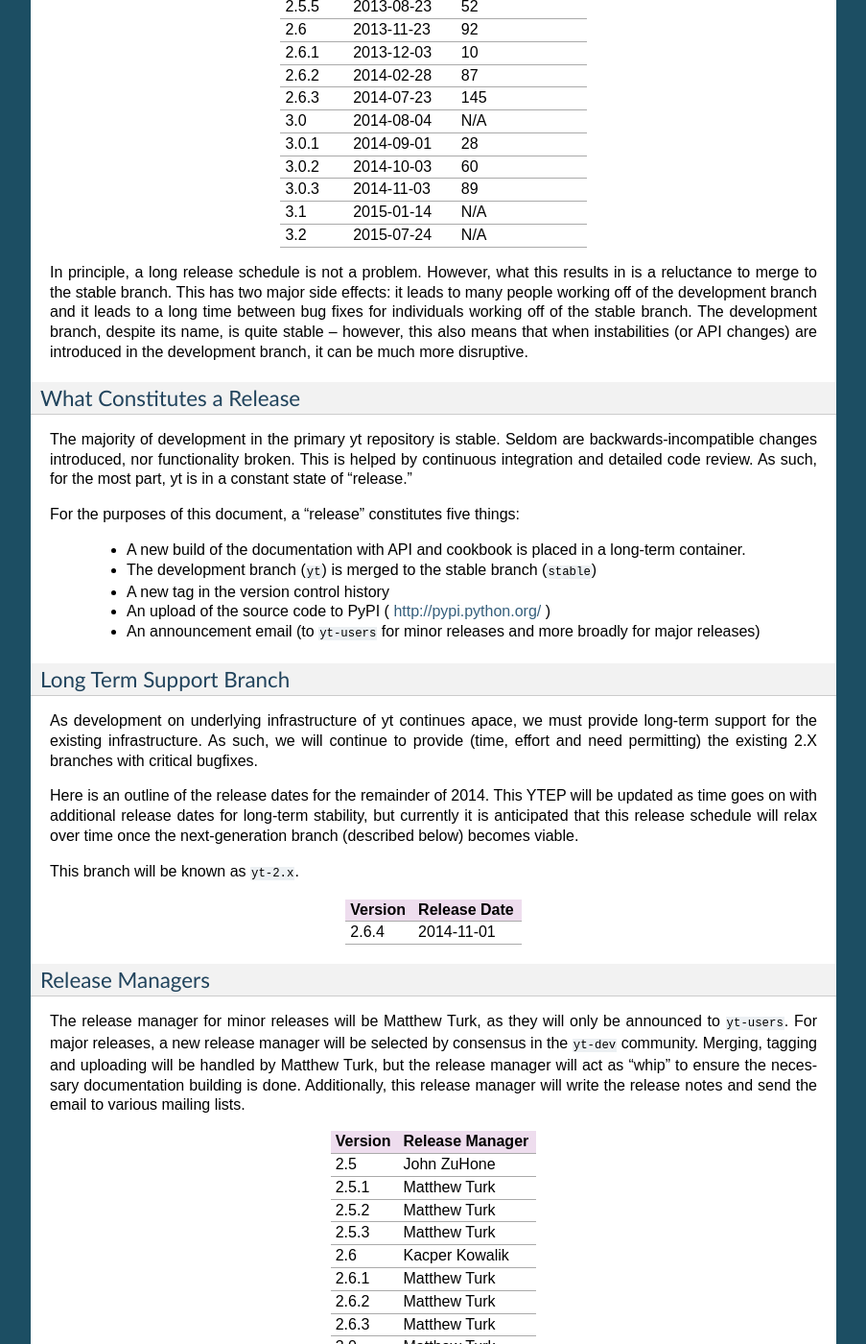
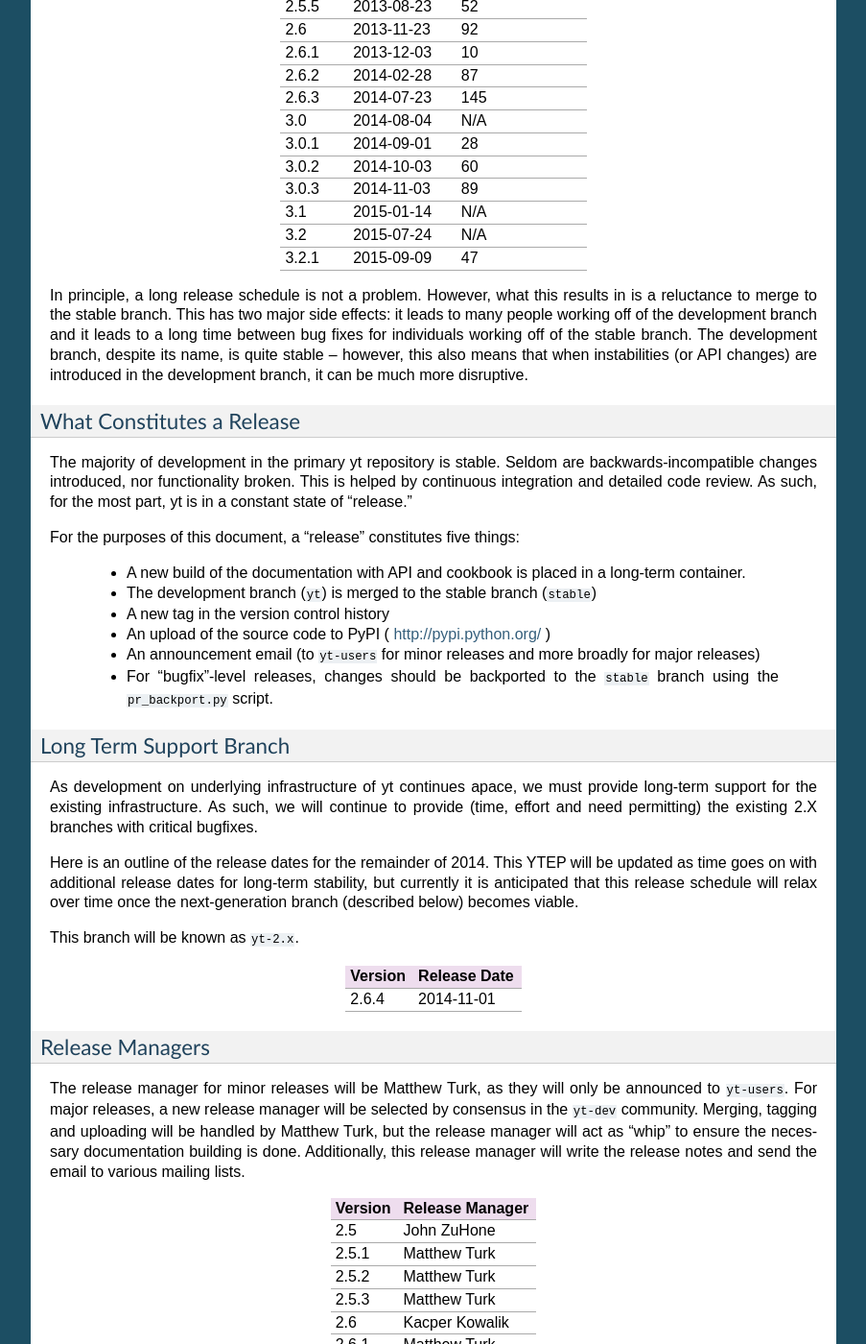
Before and after one commit to yt-project/ytep, a Sphinx documentation site: the page built from source/YTEPs/YTEP-0008.rst, in a window 1280 px wide and 1400 px high, scrolled down 1058 px. Shown: the whole window at 96% size, without its empty margins (198-1101 px from the left). Built offline with Sphinx 7.4.7, drawn with Linux system fonts in a browser that asks for light colours; formulas are drawn with MathJax 3.

Commit message:
Updating YTEP-0008 for 3.2.1 release.

```diff
--- a/source/YTEPs/YTEP-0008.rst
+++ b/source/YTEPs/YTEP-0008.rst
@@ -67,6 +67,7 @@ Version Release Date Days Since Last
 3.0.3   2014-11-03   89
 3.1     2015-01-14   N/A
 3.2     2015-07-24   N/A
+3.2.1   2015-09-09   47
 ======= ============ ===============
 
 In principle, a long release schedule is not a problem.  However, what this
@@ -94,6 +95,8 @@ For the purposes of this document, a "release" constitutes five things:
   * An upload of the source code to PyPI ( http://pypi.python.org/ )
   * An announcement email (to ``yt-users`` for minor releases and more broadly
     for major releases)
+  * For "bugfix"-level releases, changes should be backported to the ``stable``
+    branch using the ``pr_backport.py`` script.
 
 Long Term Support Branch
 ++++++++++++++++++++++++
@@ -142,6 +145,7 @@ Version Release Manager
 3.0     Matthew Turk
 3.1     John Zuhone
 3.2     Britton Smith
+3.2.1   Nathan Goldbaum
 ======= ===============
 
 Backwards Compatibility
```
